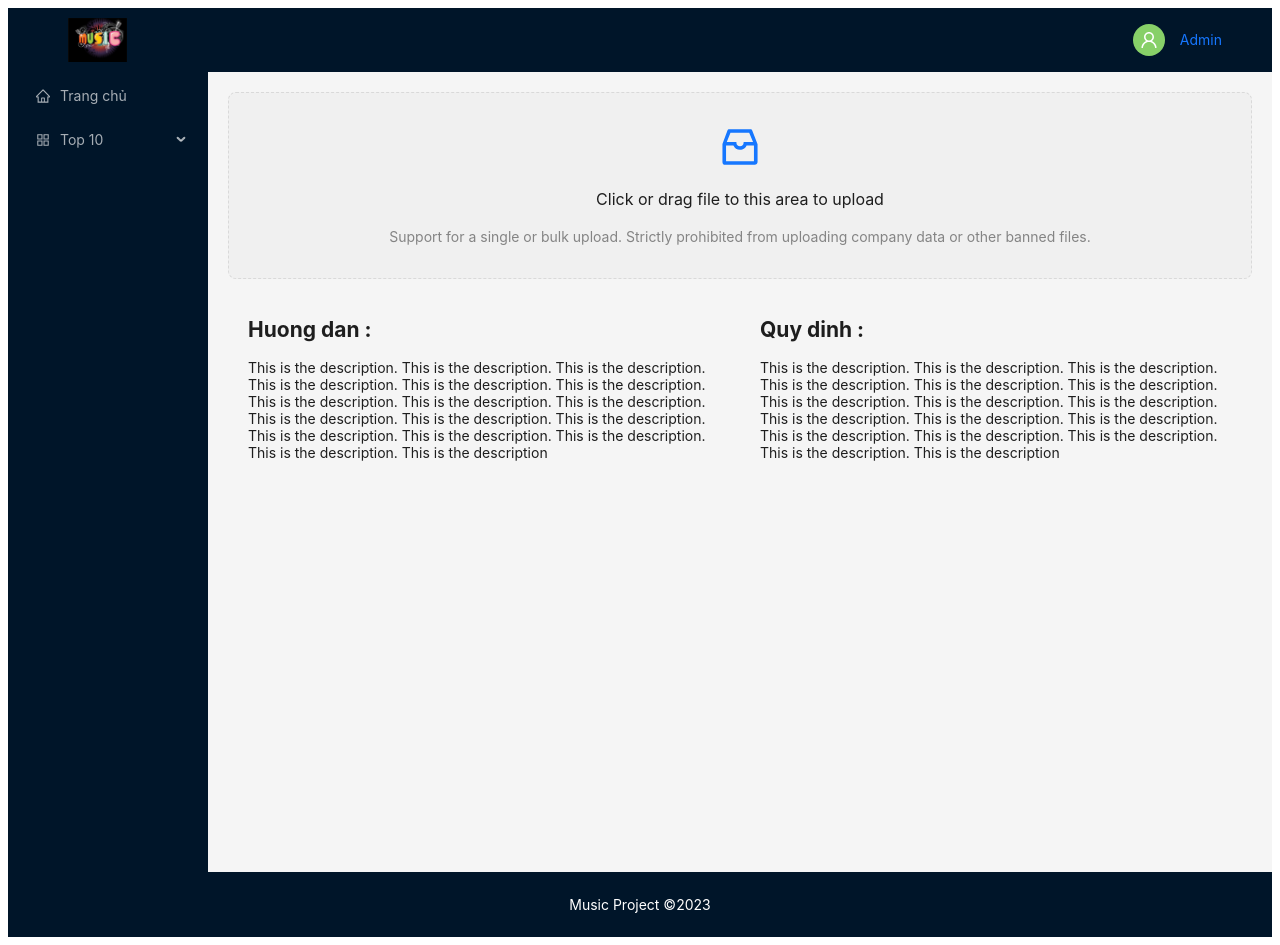
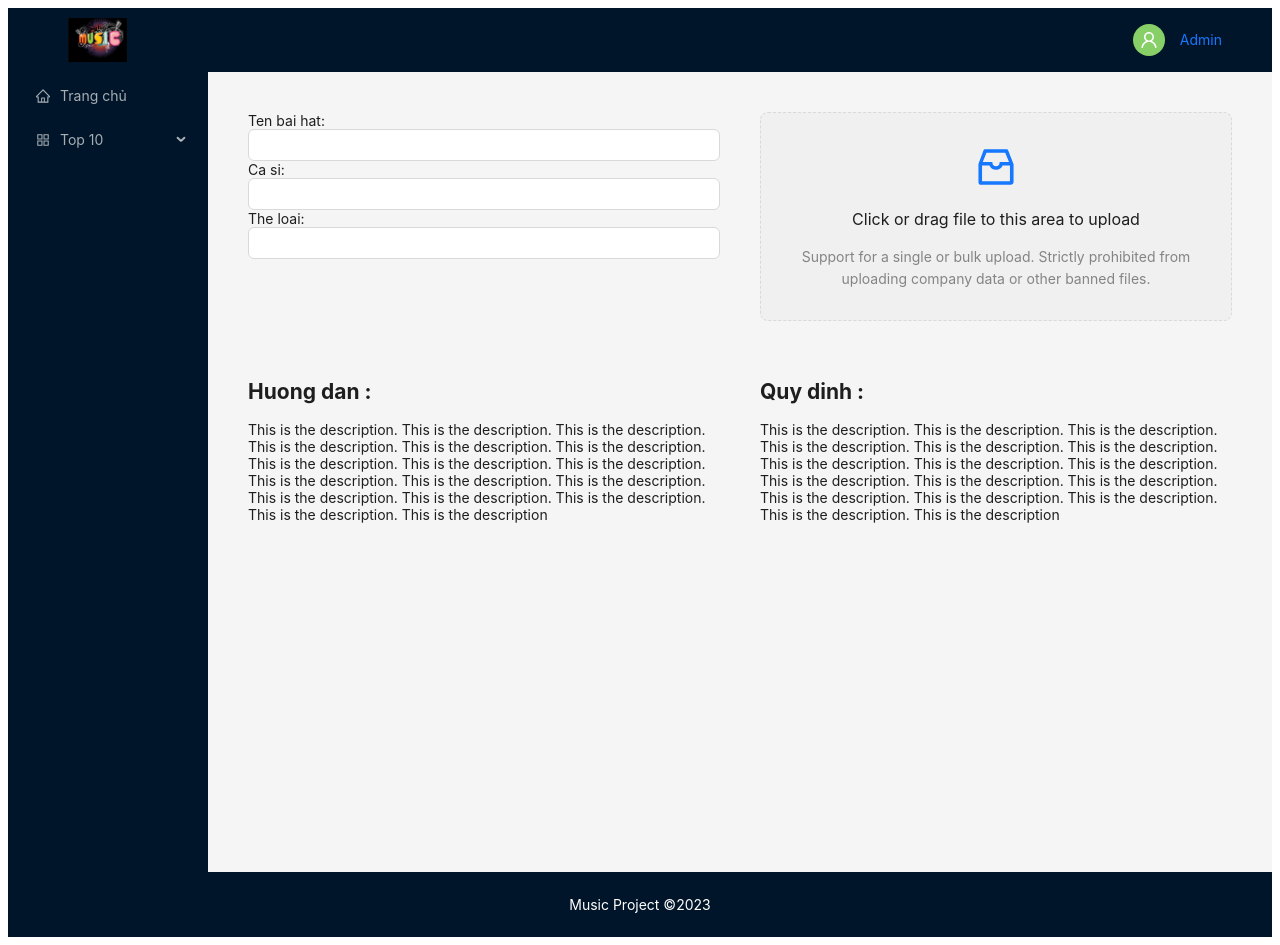
Before and after one commit to thucuc01/react-music-project, a React (Vite) app: page /create in a window 1280 px wide. Built offline with nearby package versions, Linux system fonts and the light colour scheme.

Commit message:
update Create Page

```diff
--- a/src/components/CreateMusic.tsx
+++ b/src/components/CreateMusic.tsx
@@ -2,7 +2,7 @@ import React, { useEffect } from "react";
 
 import { useNavigate } from "react-router-dom";
 
-import { Col, Row } from "antd";
+import { Col, Input, Row } from "antd";
 
 import { InboxOutlined } from "@ant-design/icons";
 
@@ -44,7 +44,7 @@ function CreateMusic() {
       if (status === "done") {
         message.success(`${info.file.name} file uploaded successfully.`);
 
-        navigate("/");
+        // navigate("/");
       } else if (status === "error") {
         message.error(`${info.file.name} file upload failed.`);
       }
@@ -58,6 +58,12 @@ function CreateMusic() {
   return (
     <div className="create-page">
       <Row className="row-1">
+      <Col className="col-1">
+        Ten bai hat: <Input/>
+        Ca si: <Input/>
+        The loai: <Input/>
+        </Col>
+        <Col className="col-1">
         <Dragger {...props}>
           <p className="ant-upload-drag-icon">
             <InboxOutlined />
@@ -72,6 +78,7 @@ function CreateMusic() {
             uploading company data or other banned files.
           </p>
         </Dragger>
+        </Col>
       </Row>
 
       <Row>
--- a/src/components/style/create-page.css
+++ b/src/components/style/create-page.css
@@ -11,5 +11,5 @@
 .row-1 {
   justify-content: center;
 
-  display: block;
+  /* display: block; */
 }
```
